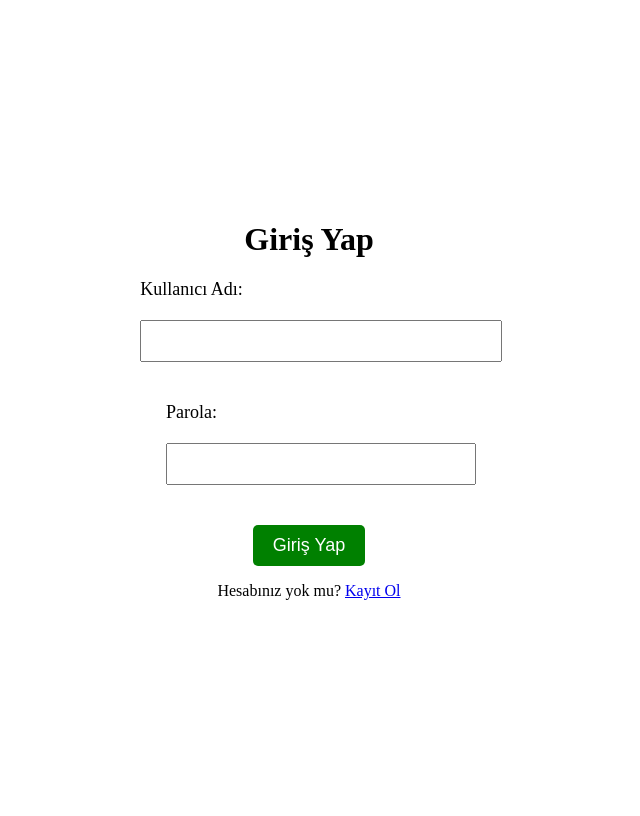
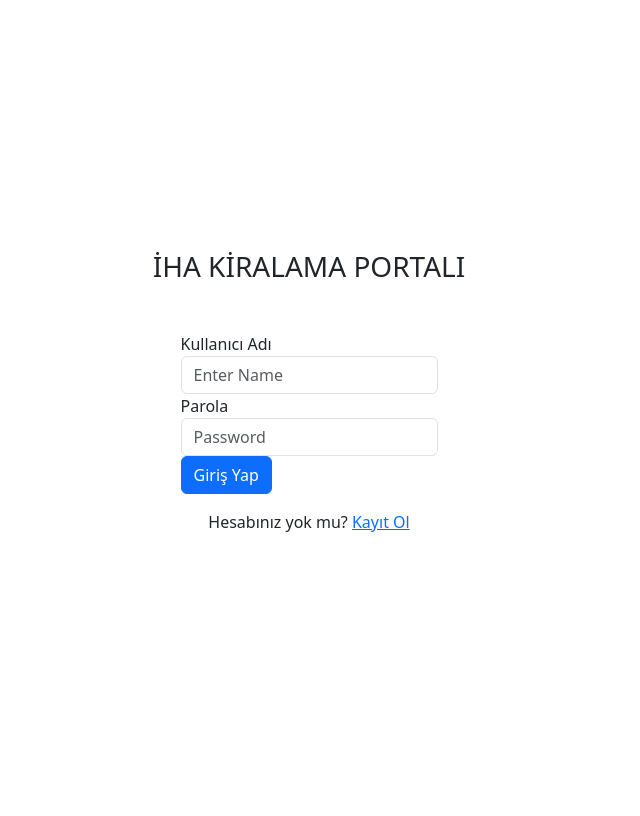
Before and after one commit to GamzeEbru/rentalProject, a Django app: page /login/ in a window 1280 px wide. Shown: the whole page, without its empty margins (331-971 px from the left). After the commit the page ends 532 px from the top, so only its background shows below. Run offline with Django 4.2, Linux system fonts and the light colour scheme; parts of the project's set-up code (start-up, migrations or seed data) failed here and were passed over; some libraries are stand-ins or nearby versions.

Commit message:
bootstrap add, form fields

```diff
--- a/iha/views.py
+++ b/iha/views.py
@@ -2,7 +2,7 @@ from datetime import datetime
 from django.contrib.auth import login
 from django.contrib import messages
 from rest_framework import viewsets
-from .forms import IHAEkleForm, IHAEditForm, KiralamaForm
+from .forms import IHAEkleForm, IHAEditForm, KiralamaForm, KiralamaUpdateForm
 from .models import IHA, Kiralama, KiralamaGecmisi
 from .serializers import IHASerializer, KiralamaSerializer
 from django.contrib.auth.decorators import login_required
@@ -16,6 +16,7 @@ from django.contrib.auth import (
     get_user_model,
 )
 from .forms import UserLoginForm, UserRegisterForm
+from django.core.exceptions import ValidationError
 
 
 class IHAViewSet(viewsets.ModelViewSet):
@@ -170,15 +171,32 @@ def delete_rental(request, kiralama_id):
 def edit_rental(request, kiralama_id):
     kiralama = get_object_or_404(Kiralama, pk=kiralama_id)
     if request.method == 'POST':
-        form = KiralamaForm(request.POST, instance=kiralama)
-        if form.is_valid():
-            form.save()
-            return redirect('iha-lists')  # İHA listesine geri dön
+        form = KiralamaUpdateForm(request.POST, instance=kiralama)
+        try:
+            if form.is_valid():
+                # Kiralama aralığı kontrolü
+                yeni_kiralama_baslangic = form.cleaned_data['kiralama_baslangic']
+                yeni_kiralama_bitis = form.cleaned_data['kiralama_bitis']
+
+                # Aynı IHA cihazı için başka kiralama işlemlerini al
+                eski_kiralama_islemleri = Kiralama.objects.filter(
+                    iha=kiralama.iha,
+                    kiralama_baslangic__lte=yeni_kiralama_bitis,
+                    kiralama_bitis__gte=yeni_kiralama_baslangic
+                ).exclude(pk=kiralama_id)
+
+                if eski_kiralama_islemleri.exists():
+                    raise ValidationError('Bu tarih aralığında IHA cihazı zaten kiralanmış.')
+
+                form.save()
+                return redirect('iha-lists')  # İHA listesine geri dön
+        except ValidationError as e:
+            form.add_error(None, e.message)  # Hata mesajını forma ekleyin
+
     else:
-        form = KiralamaForm(instance=kiralama)
+        form = KiralamaUpdateForm(instance=kiralama)
 
     return render(request, 'edit_rental.html', {'form': form, 'kiralama': kiralama})
-
 
 # Kullanıcının satın almalarını görüntüleme
 
@@ -220,4 +238,4 @@ def register_view(request):
 
 def logout_view(request):
     logout(request)
-    return render(request, "ihaLists.html", {})
+    return render(request, "login.html", {})
--- a/templates/ihaDetails.html
+++ b/templates/ihaDetails.html
@@ -81,7 +81,7 @@
 
 
                     if (data.kiralama_durumu) {
-                        ihaDetailsHTML += '<span style="color: red;">!! KİRALAMAYA UYGUN DEĞİLDİR (' + kiralamaBitisTarihi + ') !!</span>';
+                        ihaDetailsHTML += '<span style="color: red;">!! KİRALAMAYA UYGUN DEĞİLDİR !!</span>';
                     }
                     else {
                         ihaDetailsHTML += '<button id="kiralama-button">Kirala</button>';
--- a/templates/login.html
+++ b/templates/login.html
@@ -1,8 +1,10 @@
+{% load static %}
 <!DOCTYPE html>
 <html lang="en">
 <head>
     <meta charset="UTF-8">
-    <meta name="viewport" content="width=device-width, initial-scale=1.0">   <!-- CSS dosyasının yolu ayarlanmalı -->
+    <meta name="viewport" content="width=device-width, initial-scale=1.0">
+    <link rel="stylesheet" type= "text/css" href="{% static 'bootstrap/css/bootstrap.css' %}">
 
     <!-- İsterseniz başlık ve stil ekleyebilirsiniz -->
     <title>Giriş Yap</title>
@@ -16,45 +18,12 @@
             min-height: 100vh;
         }
 
-        /* Formu stilize et */
-        form {
-            display: flex;
-            flex-direction: column;
-            align-items: center;
-            gap: 20px; /* Giriş alanları arasındaki boşluğu ayarlar */
-        }
 
-        /* Input alanlarını büyüt ve oranlı tut */
-        label, input {
-            font-size: 18px;
-            width: 100%;
-            margin-bottom: 20px;
-            margin-top: 20px;
-        }
-
-        /* Düğmeyi stilize et */
-        button {
-            background-color: green;
-            color: white;
-            border: none;
-            padding: 10px 20px;
-            cursor: pointer;
-            border-radius: 5px;
-            font-size: 18px;
-        }
-
-        /* Inputların boyutunu aynı yap */
-        input[type="text"], input[type="password"] {
-            width: 100%;
-            padding: 10px; /* İstenilen boyutu ayarlayın */
-            font-size: 16px; /* İstenilen boyutu ayarlayın */
-        }
     </style>
 </head>
 <body>
-    <h1>Giriş Yap</h1>
+    <h3 class="mb-5">İHA KİRALAMA PORTALI</h3>
 
-    <!-- Giriş formunu oluştur -->
     <form method="post" onsubmit="logIn()">
         {% csrf_token %}
         {% if messages %}
@@ -64,19 +33,21 @@
                 </div>
             {% endfor %}
         {% endif %}
-        <div>
-            <label for="id_username">Kullanıcı Adı:</label>
-            <input type="text" id="id_username" name="username">
-        </div>
-        <div>
-            <label for="id_password">Parola:</label>
-            <input type="password" id="id_password" name="password">
-        </div>
-        <button type="submit">Giriş Yap</button>
+
+      <div class="form-group">
+        <label for="id_username">Kullanıcı Adı</label>
+        <input type="text" class="form-control" id="id_username" name="username"  placeholder="Enter Name">
+      </div>
+      <div class="form-group">
+        <label for="id_password">Parola</label>
+        <input type="password" class="form-control" id="id_password" name="password" placeholder="Password">
+      </div>
+      <button type="submit" class="btn btn-primary">Giriş Yap</button>
     </form>
 
+
     <!-- Kullanıcı kayıtlı değilse kayıt sayfasına yönlendirme bağlantısı -->
-    <p>Hesabınız yok mu? <a href="{% url 'register' %}">Kayıt Ol</a></p>
+    <p class="mt-3">Hesabınız yok mu? <a href="{% url 'register' %}">Kayıt Ol</a></p>
 
     <script>
         function logIn() {
```
Also changed, not shown: templates/add_iha.html (+3 -4 lines), templates/edit_iha.html (+3 -4 lines), templates/edit_rental.html (+22 -5 lines).
